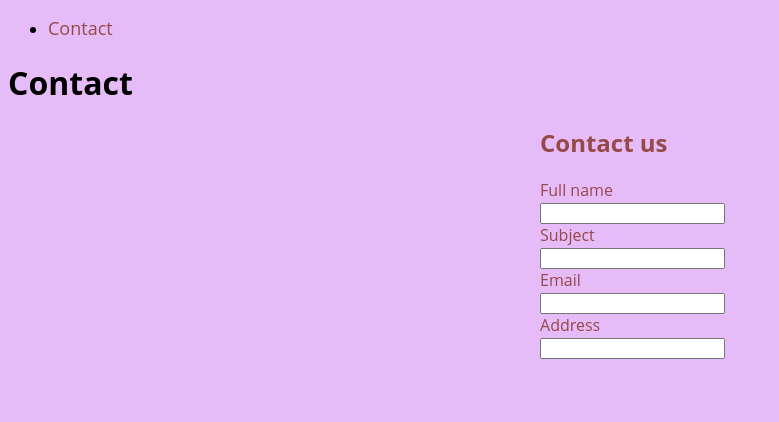
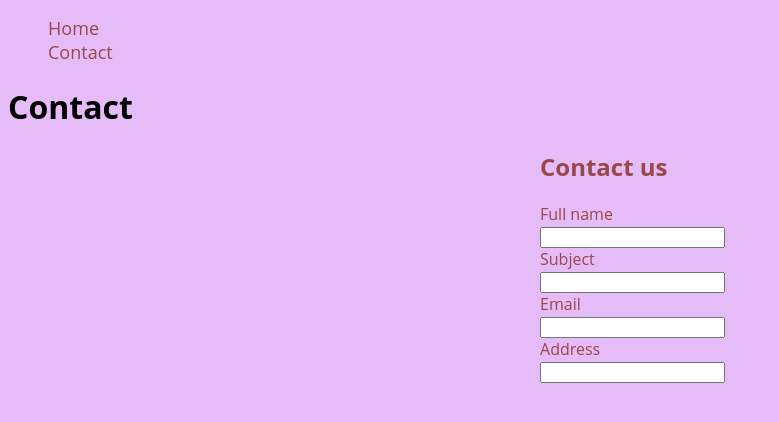
Before and after one commit to Bekkholt/Javascript-1, a plain HTML site: page contact.html in a window 1280 px wide. Shown: the whole page, without its empty margins (0-779 px from the left). Drawn offline with Linux system fonts and the light colour scheme.

Commit message:
home nav

```diff
--- a/contact.html
+++ b/contact.html
@@ -9,6 +9,7 @@
     <body>
         <nav>
             <ul class="bar">
+                <li><a href="index.html" class="link">Home</a></li>
                 <li><a href="contact.html" class="link">Contact</a></li>
             </ul>
         </nav>
--- a/style.css
+++ b/style.css
@@ -75,6 +75,10 @@ form {
     color: var(--main);
 }
 
+ul {
+    list-style: none;
+}
+
 @keyframes spin {
     0% {
         transform: rotate(0deg);
```
Also changed, not shown: details.html (+1 -0 lines), index.html (+1 -0 lines).
